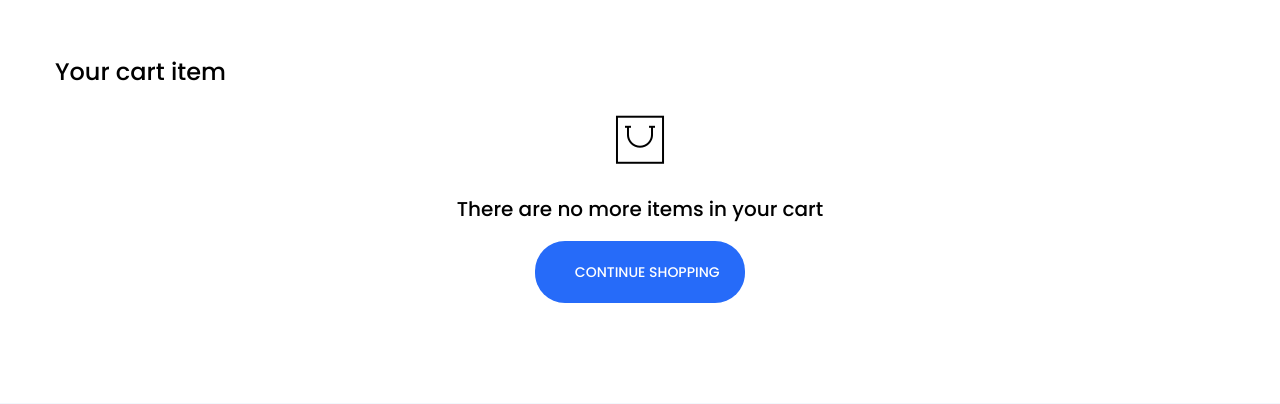
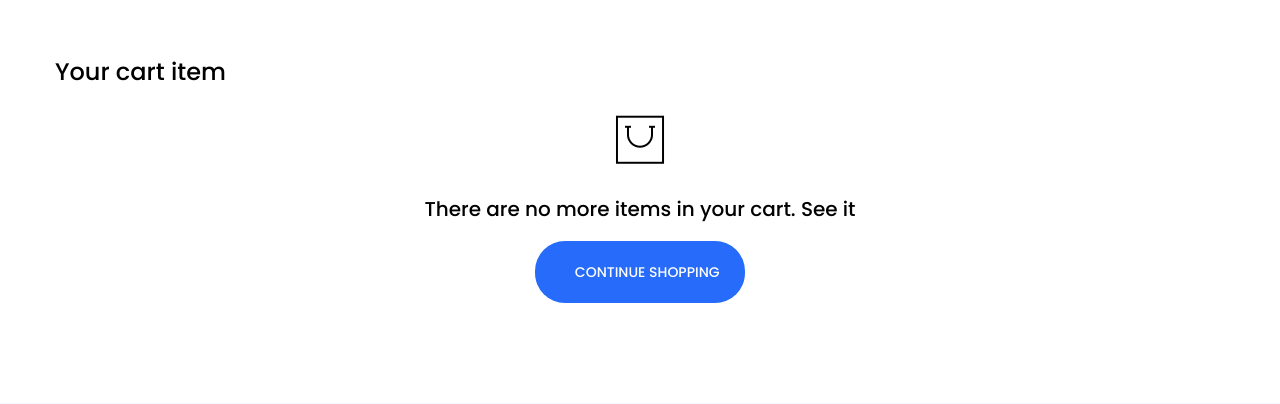
Before and after one commit to suchir-cyber/The_Cart, a Django app: page /cart/cart-detail/ in a window 1280 px wide. Shown: the part 229-633 px from the top of the page. Run offline with Django 4.2, Linux system fonts and the light colour scheme; a user stored in the database is signed in; some libraries are stand-ins or nearby versions; some web fonts are replaced.

Commit message:
for checking purposes

```diff
--- a/Ecommerce/templates/Cart/cart_details.html
+++ b/Ecommerce/templates/Cart/cart_details.html
@@ -11,7 +11,7 @@
               </div>
               <div class="empty-text-contant text-center">
                   <i class="pe-7s-shopbag"></i>
-                  <h3>There are no more items in your cart</h3>
+                  <h3>There are no more items in your cart. See it</h3>
                   <a class="empty-cart-btn" href="{% url 'products' %}">
                       <i class="fa fa-arrow-left"> </i> Continue shopping
                   </a>
```
